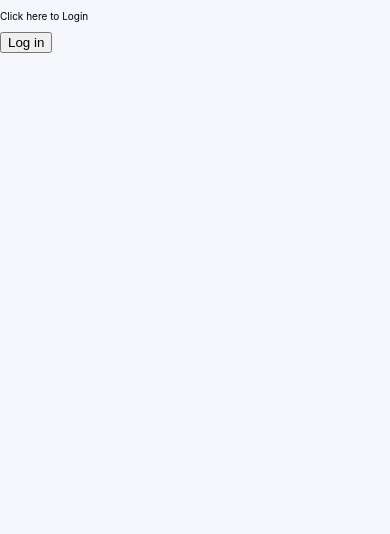
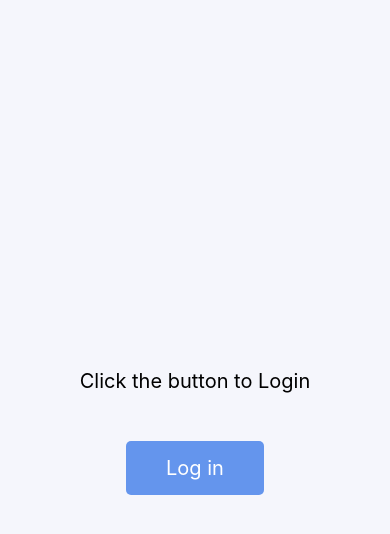
Before and after one commit to Oluwaseunus/bright, a React (Create React App) app: page / in a window 390 px wide. Shown: the top 534 px of the page. Built offline with nearby package versions, Linux system fonts and the light colour scheme; the HTML template or start-up script is replaced by a standard one.

Commit message:
feat: finalize responsive styling and correct filter behaviour

```diff
--- a/src/components/Filters.tsx
+++ b/src/components/Filters.tsx
@@ -27,7 +27,7 @@ const StyledShapeButton = styled.button`
 
   width: fit-content;
   font-size: 1.6rem;
-  margin: 0 1rem;
+  margin: 1rem;
   padding: 0.5rem 1rem;
   border-radius: 5rem;
   background: var(--background);
@@ -42,10 +42,15 @@ const StyledColourButton = styled.button`
   border: none;
   width: 3rem;
   height: 3rem;
-  margin: 0 1.5rem;
+  margin: 1.5rem;
   border-radius: 50%;
   background-color: ${props => props.color};
   box-shadow: 0 4px 8px 0 rgba(0, 0, 0, 0.2), 0 6px 20px 0 rgba(0, 0, 0, 0.19);
+
+  @media (max-width: 540px) {
+    width: 2.5rem;
+    height: 2.5rem;
+  }
 `;
 
 export default function Filters() {
--- a/src/components/Items.tsx
+++ b/src/components/Items.tsx
@@ -5,7 +5,7 @@ import { RootState } from '../store';
 import { items, filters } from '../data.json';
 
 const StyledShapeItem = styled.div`
-  width: 20rem;
+  width: 100%;
   height: 20rem;
   display: flex;
   background: white;
@@ -40,9 +40,8 @@ const StyledShape = styled.div`
 
 const StyledItems = styled.div`
   display: grid;
-  gap: 1.5rem;
-  justify-items: center;
-  grid-template-columns: repeat(5, 1fr);
+  gap: 2rem;
+  grid-template-columns: repeat(auto-fit, minmax(200px, 1fr));
 `;
 
 const StyledItemsPage = styled.div`
--- a/src/components/Nav.tsx
+++ b/src/components/Nav.tsx
@@ -10,7 +10,7 @@ const StyledNav = styled.nav`
   .content {
     display: flex;
     justify-content: space-between;
-    width: 75%;
+    width: var(--page-width);
     margin: auto;
   }
 
--- a/src/pages/Login.tsx
+++ b/src/pages/Login.tsx
@@ -1,5 +1,39 @@
-import React from 'react';
+import styled from 'styled-components';
 import { useHistory } from 'react-router-dom';
+
+const StyledLogin = styled.div`
+  width: 100vw;
+  height: 100vh;
+  display: flex;
+  align-items: center;
+  justify-content: center;
+
+  .content {
+    width: 50rem;
+    height: 20rem;
+    text-align: center;
+
+    display: flex;
+    align-items: center;
+    flex-direction: column;
+    justify-content: space-evenly;
+  }
+
+  p {
+    font-size: 2rem;
+  }
+
+  button {
+    border: none;
+    color: white;
+    font-size: 2rem;
+    cursor: pointer;
+    border-radius: 5px;
+    padding: 1.5rem 4rem;
+    font-family: inherit;
+    background: rgb(var(--border-blue));
+  }
+`;
 
 export default function Login() {
   const history = useHistory();
@@ -10,11 +44,13 @@ export default function Login() {
   }
 
   return (
-    <div>
-      <p>Click here to Login</p>
-      <button onClick={handleLogin} type="button">
-        Log in
-      </button>
-    </div>
+    <StyledLogin>
+      <div className="content">
+        <p>Click the button to Login</p>
+        <button onClick={handleLogin} type="button">
+          Log in
+        </button>
+      </div>
+    </StyledLogin>
   );
 }
--- a/src/pages/Shapes.tsx
+++ b/src/pages/Shapes.tsx
@@ -5,7 +5,7 @@ import Items from '../components/Items';
 import Filters from '../components/Filters';
 
 const StyledBody = styled.div`
-  width: 75%;
+  width: var(--page-width);
   margin: 0 auto;
 `;
 
--- a/src/store/reducers/colours.ts
+++ b/src/store/reducers/colours.ts
@@ -24,6 +24,9 @@ export default function (state = initialState, action: ColourActions) {
 
     case 'remove_colour': {
       if (state.length === 1) return initialState;
+      else if (state.length === initialState.length) {
+        return [action.colour];
+      }
 
       const colours = Object.assign([], state);
       const index = colours.findIndex(colour => colour === action.colour);
--- a/src/store/reducers/shapes.ts
+++ b/src/store/reducers/shapes.ts
@@ -24,6 +24,9 @@ export default function (state = initialState, action: ShapeActions) {
 
     case 'remove_shape': {
       if (state.length === 1) return initialState;
+      else if (state.length === initialState.length) {
+        return [action.shape];
+      }
 
       const shapes = Object.assign([], state);
       const index = shapes.findIndex(shape => shape === action.shape);
--- a/src/styles/GlobalStyles.ts
+++ b/src/styles/GlobalStyles.ts
@@ -3,6 +3,13 @@ import { createGlobalStyle } from 'styled-components';
 export default createGlobalStyle`
   :root {
     --border-blue: 100, 149, 237;
+    --page-width: 75%;
+  }
+
+  @media (max-width: 540px) {
+    :root {
+      --page-width: 85%;
+    }
   }
 
   html, body {
```
